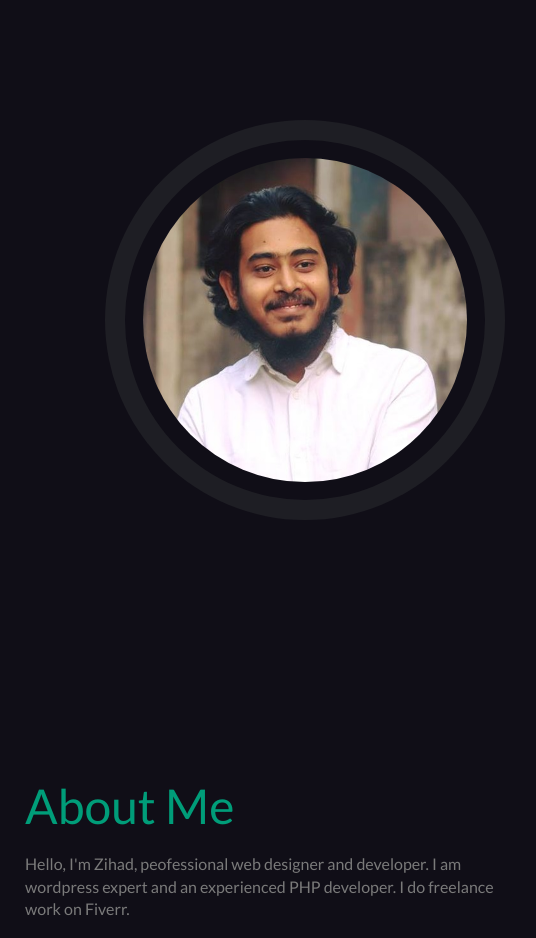
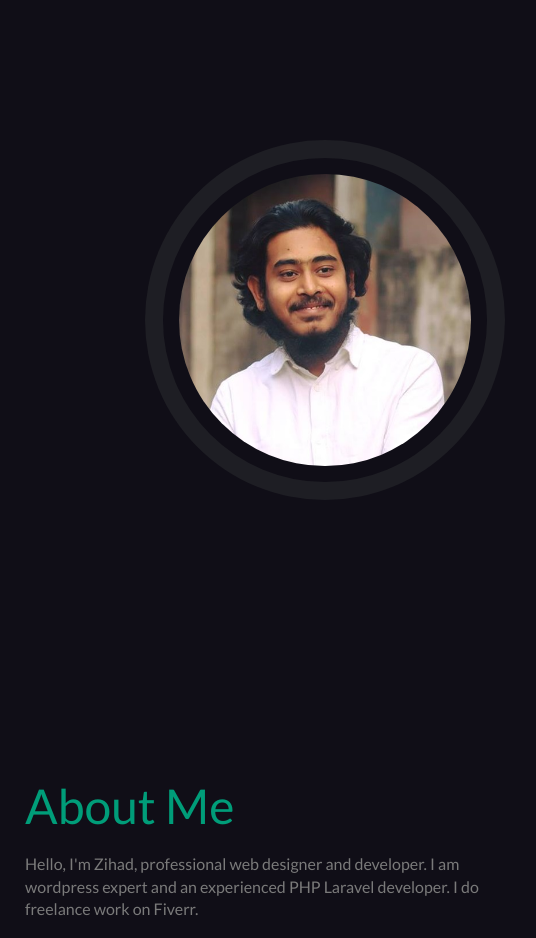
Before and after one commit to muhammadZihad/me, a plain HTML site: page index.html in a window 1280 px wide. Shown: the part 120-1058 px from the top of the page, 615-1151 px from the left. Drawn offline with nearby package versions, Linux system fonts and the light colour scheme.

Commit message:
fixed some bugs

```diff
--- a/index.html
+++ b/index.html
@@ -74,8 +74,8 @@
             <div class="a-img"><img src="./ab-img.png" alt=""></div>
             <div class="a-text">
                 <h1>About Me</h1>
-                <p>Hello, I'm Zihad, peofessional web designer and developer. I am wordpress expert and an experienced
-                    PHP developer. I do freelance work on Fiverr.</p>
+                <p>Hello, I'm Zihad, professional web designer and developer. I am wordpress expert and an experienced
+                    PHP Laravel developer. I do freelance work on Fiverr.</p>
                 <ul>
                     <li>HTML</li>
                     <li>CSS</li>
@@ -298,6 +298,11 @@
             </div>
         </div>
     </div>
+    <div class="footer">
+        <p style="text-align: center; color:#009d79" class="f-text">
+            &copy; Muhammad AR Zihad || This webpage is not completed yet.
+        </p>
+    </div>
     <script src="app.js"></script>
 </body>
 
--- a/style.css
+++ b/style.css
@@ -6,6 +6,7 @@
 body {
   background: #100e17;
   font-family: Lato;
+  scroll-behavior: smooth;
   overflow-x: hidden;
 }
 
@@ -141,7 +142,6 @@ nav ul li a:hover {
 .disp {
   width: 75%;
   margin: 0 auto;
-  height: 90vh;
   display: -webkit-box;
   display: -ms-flexbox;
   display: flex;
@@ -217,10 +217,10 @@ h1 {
 
 .image {
   float: right;
-  height: 360px;
-  width: 360px;
-  min-height: 400px;
-  min-width: 400px;
+  min-height: 360px;
+  min-width: 360px;
+  max-height: 400px;
+  max-width: 400px;
   position: relative;
   background: #1e1e24;
   border-radius: 50%;
@@ -600,22 +600,27 @@ h1 {
     width: 100%;
     padding: 4em 0 1em 0;
   }
+
   .timeline li {
     padding: 2em 0;
   }
+
   .direction-l,
   .direction-r {
     float: none;
     width: 100%;
     text-align: center;
   }
+
   .flag-wrapper {
     text-align: center;
   }
+
   .flag {
     background: #242430;
     z-index: 15;
   }
+
   .direction-l .flag:before,
   .direction-r .flag:before {
     position: absolute;
@@ -631,6 +636,7 @@ h1 {
     border: 4px solid #ff5050;
     z-index: 10;
   }
+
   .direction-l .flag:after,
   .direction-r .flag:after {
     content: "";
@@ -645,18 +651,22 @@ h1 {
     border-width: 8px;
     pointer-events: none;
   }
+
   .time-wrapper {
     display: block;
     position: relative;
     margin: 4px 0 0 0;
     z-index: 14;
   }
+
   .direction-l .time-wrapper {
     float: none;
   }
+
   .direction-r .time-wrapper {
     float: none;
   }
+
   .desc {
     position: relative;
     margin: 1em 0 0 0;
@@ -666,6 +676,7 @@ h1 {
     box-shadow: 0 0 1px rgba(0, 0, 0, 0.2);
     z-index: 15;
   }
+
   .direction-l .desc,
   .direction-r .desc {
     position: relative;
@@ -676,6 +687,7 @@ h1 {
 }
 
 @media screen and (min-width: 400px) and (max-width: 660px) {
+
   .direction-l .desc,
   .direction-r .desc {
     margin: 1em 4em 0 4em;
@@ -781,27 +793,32 @@ h1 {
 }
 
 @media screen and (max-width: 768px) {
+
   .name,
   .contact {
     text-align: center;
   }
+
   .disp {
     -webkit-box-orient: vertical;
     -webkit-box-direction: normal;
     -ms-flex-direction: column;
     flex-direction: column;
   }
+
   .img {
     margin-bottom: 30px;
     -webkit-box-ordinal-group: 2;
     -ms-flex-order: 1;
     order: 1;
   }
+
   .info {
     -webkit-box-ordinal-group: 3;
     -ms-flex-order: 2;
     order: 2;
   }
+
   .about {
     -webkit-box-orient: vertical;
     -webkit-box-direction: normal;
@@ -809,6 +826,7 @@ h1 {
     flex-direction: column;
     margin-top: 200px;
   }
+
   .a-img,
   .a-text {
     display: inline-block;
@@ -816,9 +834,11 @@ h1 {
     height: auto;
     text-align: center;
   }
+
   .a-text {
     margin-top: 40px;
   }
+
   .social {
     margin-top: 10px;
     display: block;
@@ -826,10 +846,12 @@ h1 {
     height: 20px;
     text-align: center;
   }
+
   .social i {
     margin: 0 10px;
     float: none;
   }
+
   .cards {
     width: 90%;
     -webkit-box-orient: vertical;
@@ -837,32 +859,39 @@ h1 {
     -ms-flex-direction: column;
     flex-direction: column;
   }
+
   .card {
     margin-top: 10px;
   }
+
   .gall-row {
     margin: 80px 0;
   }
+
   .g-image img {
     width: 100%;
     margin-bottom: 25px;
     -webkit-transform: scale(1);
     transform: scale(1);
   }
+
   .g-details {
     width: 100%;
     text-align: center;
     position: static;
   }
+
   .g-image.l-side:hover .g-details {
     left: 0;
     -webkit-transform: translate(0);
     transform: translate(0);
   }
+
   .g-image.r-side:hover .g-details {
     right: 0;
     -webkit-transform: translate(0);
     transform: translate(0);
   }
 }
+
 /*# sourceMappingURL=style.css.map */
```
Lines whose indentation alone changed are shown as unchanged.
